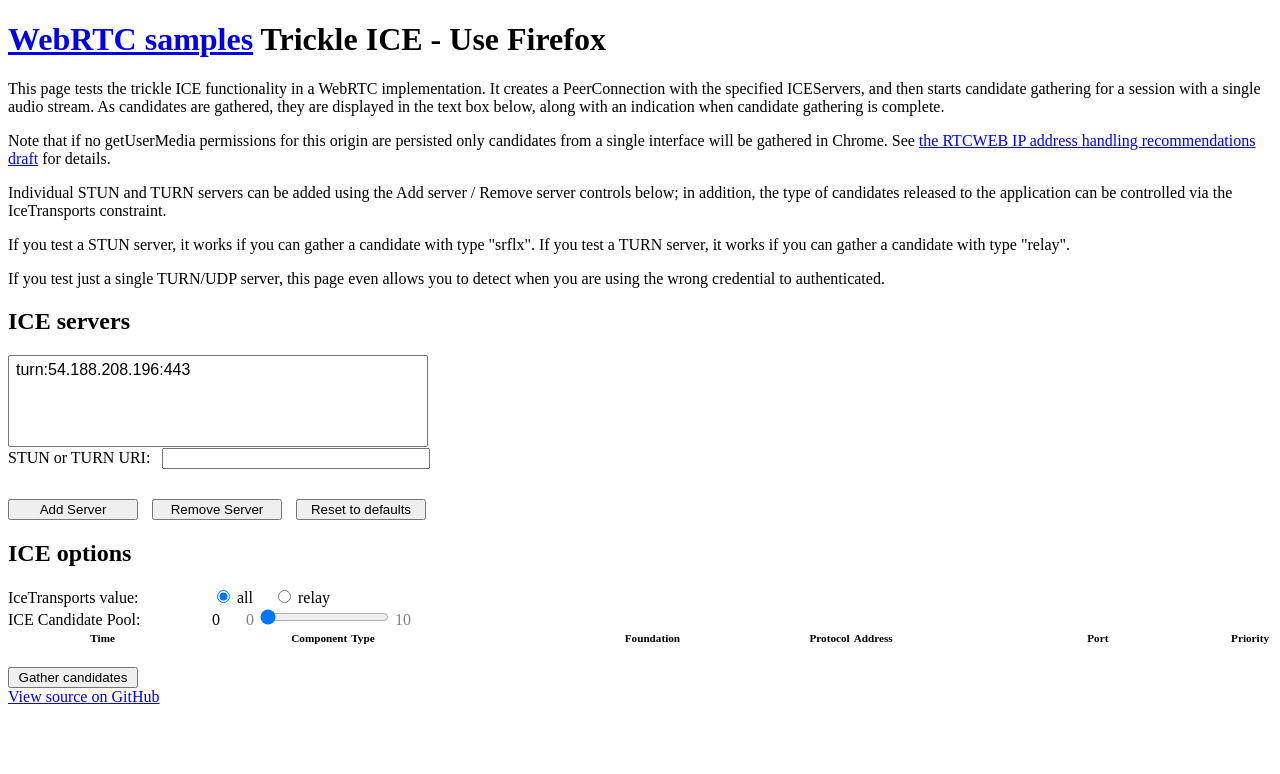
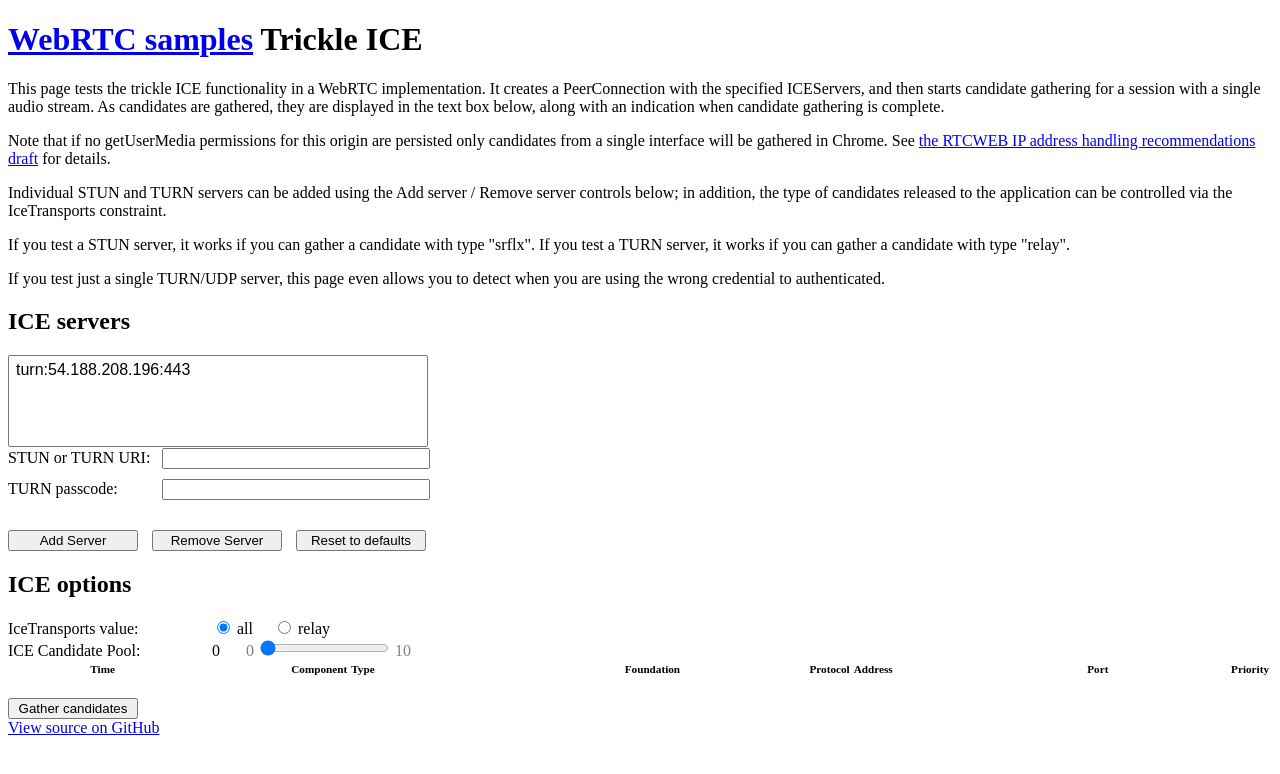
Before and after one commit to caseyjkey/minimal-turn-tester, a plain HTML site: page index.html in a window 1280 px wide. Drawn offline with Linux system fonts and the light colour scheme; no server answers; a script that the page names is missing.

Commit message:
Revert "removed passcode input"
This reverts commit 4517c46cd16e8c788da30d5c69c034dc95a6cfd3.

```diff
--- a/index.html
+++ b/index.html
@@ -33,7 +33,7 @@
 <div id="container">
 
     <h1><a href="//webrtc.github.io/samples/" title="WebRTC samples homepage">WebRTC samples</a>
-        <span>Trickle ICE - Use Firefox</span></h1>
+        <span>Trickle ICE</span></h1>
 
     <section>
 
@@ -71,6 +71,10 @@
             <input id="url">
         </div>
 
+        <div>
+            <label for="passcode">TURN passcode:</label>
+            <input id="passcode">
+        </div>
 
         <div>
             <button id="add">Add Server</button>
--- a/js/main.js
+++ b/js/main.js
@@ -70,8 +70,6 @@
   }
 }
 
-/* Fetch TURN credentials */
-
 function getServerCreds() {
   return new Promise(function (resolve, reject) {
     var request = new XMLHttpRequest();
@@ -98,10 +96,8 @@
 }
 
 let jsonCreds = creds();
-jsonCreds.then();
+jsonCreds.then((result) => jsonCreds = result);
 console.log(jsonCreds);
-
-/* End of TURN credentials */
 
 function selectServer(event) {
   const option = event.target;
```
